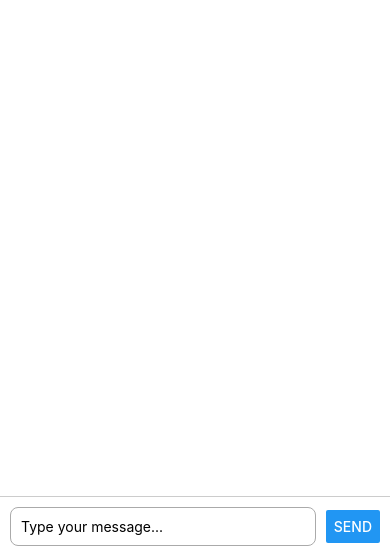
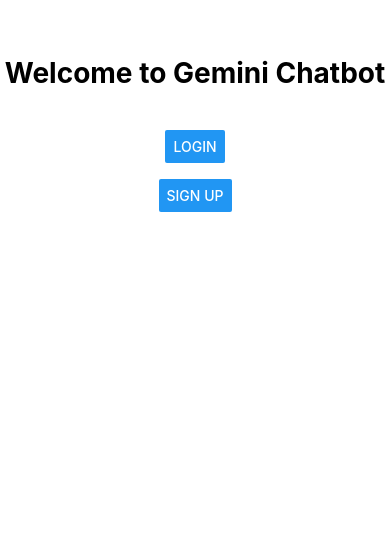
Before and after one commit to SujithaKC/React-Native-chatbot, a React Native app: screen /Landing in a window 390 px wide. Shown: the part 288-844 px from the top of the page. Built offline with nearby package versions, Linux system fonts and the light colour scheme.

Commit message:
added login and signup

```diff
--- a/App.js
+++ b/App.js
@@ -1,12 +1,22 @@
 import React from 'react';
-import { SafeAreaView, StatusBar } from 'react-native';
+import { NavigationContainer } from '@react-navigation/native';
+import { createNativeStackNavigator } from '@react-navigation/native-stack';
 import ChatScreen from './screens/ChatScreen';
+import LandingScreen from './screens/LandingScreen';
+import LoginScreen from './screens/LoginScreen';
+import SignupScreen from './screens/SignupScreen';
+
+const Stack = createNativeStackNavigator();
 
 export default function App() {
   return (
-    <SafeAreaView style={{ flex: 1 }}>
-      <StatusBar barStyle="dark-content" />
-      <ChatScreen />
-    </SafeAreaView>
+    <NavigationContainer>
+      <Stack.Navigator initialRouteName="Landing">
+        <Stack.Screen name="Landing" component={LandingScreen} options={{ headerShown: false }} />
+        <Stack.Screen name="Login" component={LoginScreen} options={{ title: 'Login' }} />
+        <Stack.Screen name="Signup" component={SignupScreen} options={{ title: 'Sign Up' }} />
+        <Stack.Screen name="Chat" component={ChatScreen} options={{ title: 'Gemini Chat' }} />
+      </Stack.Navigator>
+    </NavigationContainer>
   );
 }
--- a/package.json
+++ b/package.json
@@ -29,6 +29,7 @@
     "expo-symbols": "~0.4.5",
     "expo-system-ui": "~5.0.10",
     "expo-web-browser": "~14.2.0",
+    "firebase": "^12.0.0",
     "react": "^19.0.0",
     "react-dom": "^19.0.0",
     "react-native": "0.79.5",
--- /dev/null
+++ b/screens/LandingScreen.js
@@ -0,0 +1,18 @@
+import React from 'react';
+import { View, Text, Button, StyleSheet } from 'react-native';
+
+const LandingScreen = ({ navigation }) => (
+  <View style={styles.container}>
+    <Text style={styles.title}>Welcome to Gemini Chatbot</Text>
+    <Button title="Login" onPress={() => navigation.navigate('Login')} />
+    <View style={{ height: 16 }} />
+    <Button title="Sign Up" onPress={() => navigation.navigate('Signup')} />
+  </View>
+);
+
+const styles = StyleSheet.create({
+  container: { flex: 1, justifyContent: 'center', alignItems: 'center', backgroundColor: '#fff' },
+  title: { fontSize: 28, fontWeight: 'bold', marginBottom: 40 },
+});
+
+export default LandingScreen;
--- /dev/null
+++ b/screens/LoginScreen.js
@@ -0,0 +1,56 @@
+import React, { useState } from 'react';
+import { View, Text, TextInput, Button, StyleSheet, TouchableOpacity, Alert } from 'react-native';
+import { auth } from '../utils/firebase';
+import { signInWithEmailAndPassword } from 'firebase/auth';
+
+const LoginScreen = ({ navigation }) => {
+  const [email, setEmail] = useState('');
+  const [password, setPassword] = useState('');
+  const [loading, setLoading] = useState(false);
+
+  const handleLogin = async () => {
+    setLoading(true);
+    try {
+      await signInWithEmailAndPassword(auth, email, password);
+      navigation.replace('Chat');
+    } catch (error) {
+      Alert.alert('Login Error', error.message);
+    } finally {
+      setLoading(false);
+    }
+  };
+
+  return (
+    <View style={styles.container}>
+      <Text style={styles.title}>Login</Text>
+      <TextInput
+        style={styles.input}
+        placeholder="Email"
+        value={email}
+        onChangeText={setEmail}
+        autoCapitalize="none"
+        keyboardType="email-address"
+      />
+      <TextInput
+        style={styles.input}
+        placeholder="Password"
+        value={password}
+        onChangeText={setPassword}
+        secureTextEntry
+      />
+      <Button title={loading ? 'Logging In...' : 'Login'} onPress={handleLogin} disabled={loading} />
+      <TouchableOpacity onPress={() => navigation.navigate('Signup')} style={{ marginTop: 16 }}>
+        <Text style={styles.link}>Don't have an account? Sign Up</Text>
+      </TouchableOpacity>
+    </View>
+  );
+};
+
+const styles = StyleSheet.create({
+  container: { flex: 1, justifyContent: 'center', alignItems: 'center', backgroundColor: '#fff' },
+  title: { fontSize: 24, fontWeight: 'bold', marginBottom: 24 },
+  input: { width: 280, padding: 12, borderWidth: 1, borderColor: '#ccc', borderRadius: 8, marginBottom: 16 },
+  link: { color: '#007bff', marginTop: 8 },
+});
+
+export default LoginScreen;
--- /dev/null
+++ b/screens/SignupScreen.js
@@ -0,0 +1,56 @@
+import React, { useState } from 'react';
+import { View, Text, TextInput, Button, StyleSheet, TouchableOpacity, Alert } from 'react-native';
+import { auth } from '../utils/firebase';
+import { createUserWithEmailAndPassword } from 'firebase/auth';
+
+const SignupScreen = ({ navigation }) => {
+  const [email, setEmail] = useState('');
+  const [password, setPassword] = useState('');
+  const [loading, setLoading] = useState(false);
+
+  const handleSignup = async () => {
+    setLoading(true);
+    try {
+      await createUserWithEmailAndPassword(auth, email, password);
+      navigation.replace('Chat');
+    } catch (error) {
+      Alert.alert('Signup Error', error.message);
+    } finally {
+      setLoading(false);
+    }
+  };
+
+  return (
+    <View style={styles.container}>
+      <Text style={styles.title}>Sign Up</Text>
+      <TextInput
+        style={styles.input}
+        placeholder="Email"
+        value={email}
+        onChangeText={setEmail}
+        autoCapitalize="none"
+        keyboardType="email-address"
+      />
+      <TextInput
+        style={styles.input}
+        placeholder="Password"
+        value={password}
+        onChangeText={setPassword}
+        secureTextEntry
+      />
+      <Button title={loading ? 'Signing Up...' : 'Sign Up'} onPress={handleSignup} disabled={loading} />
+      <TouchableOpacity onPress={() => navigation.navigate('Login')} style={{ marginTop: 16 }}>
+        <Text style={styles.link}>Already have an account? Login</Text>
+      </TouchableOpacity>
+    </View>
+  );
+};
+
+const styles = StyleSheet.create({
+  container: { flex: 1, justifyContent: 'center', alignItems: 'center', backgroundColor: '#fff' },
+  title: { fontSize: 24, fontWeight: 'bold', marginBottom: 24 },
+  input: { width: 280, padding: 12, borderWidth: 1, borderColor: '#ccc', borderRadius: 8, marginBottom: 16 },
+  link: { color: '#007bff', marginTop: 8 },
+});
+
+export default SignupScreen;
--- /dev/null
+++ b/utils/firebase.js
@@ -0,0 +1,23 @@
+// utils/firebase.js
+import { initializeApp } from 'firebase/app';
+import { getAuth } from 'firebase/auth';
+import {
+  FIREBASE_API_KEY,
+  FIREBASE_AUTH_DOMAIN,
+  FIREBASE_PROJECT_ID,
+  FIREBASE_STORAGE_BUCKET,
+  FIREBASE_MESSAGING_SENDER_ID,
+  FIREBASE_APP_ID,
+} from '@env';
+
+const firebaseConfig = {
+  apiKey: FIREBASE_API_KEY,
+  authDomain: FIREBASE_AUTH_DOMAIN,
+  projectId: FIREBASE_PROJECT_ID,
+  storageBucket: FIREBASE_STORAGE_BUCKET,
+  messagingSenderId: FIREBASE_MESSAGING_SENDER_ID,
+  appId: FIREBASE_APP_ID,
+};
+
+const app = initializeApp(firebaseConfig);
+export const auth = getAuth(app);
```
Also changed, not shown: 1 other file (tests, documents, lock files or other folders).
